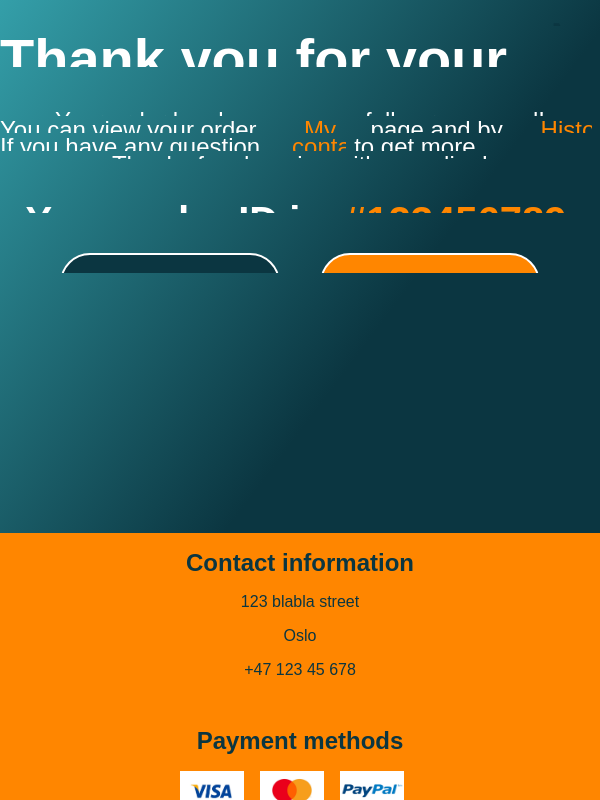
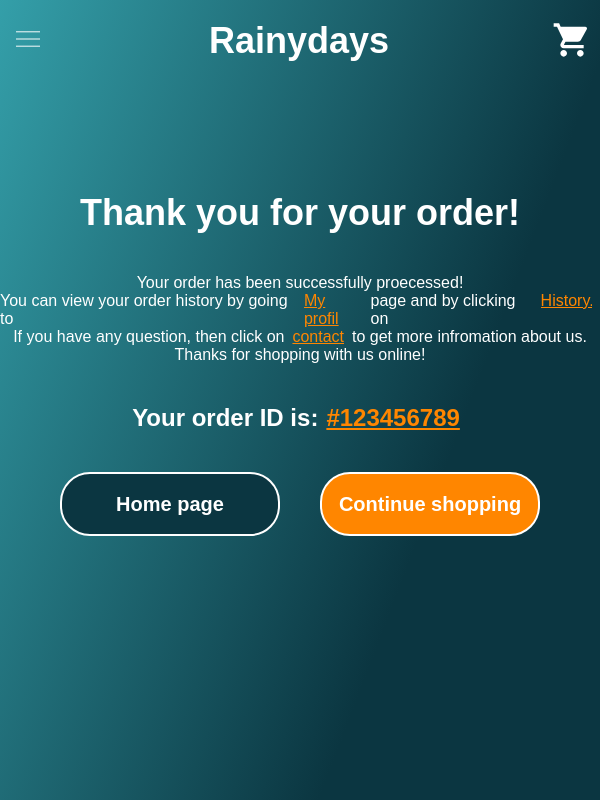
Before and after one commit to MinhBuiCong/Course-assignment-project, a website: page Checkout/checkout.html in a window 600 px wide. Drawn offline with Linux system fonts and the light colour scheme.

Commit message:
Checkout done

```diff
--- a/Checkout/checkout.html
+++ b/Checkout/checkout.html
@@ -22,7 +22,7 @@
               >
                 <path
                   fill="none"
-                  stroke="#000000"
+                  stroke="#ffffff"
                   stroke-miterlimit="10"
                   stroke-width="2"
                   d="M50 25L0 25M50 10L0 10M0 40L50 40"
@@ -38,7 +38,7 @@
               <svg
                 class="navCartMobile"
                 xmlns="http://www.w3.org/2000/svg"
-                fill="#0B3641"
+                fill="#ffffff"
                 viewBox="0 0 24 24"
                 width="18px"
                 height="18px"
--- a/styles/checkout.css
+++ b/styles/checkout.css
@@ -1,9 +1,35 @@
 .layout {
-  max-width: 100vw;
-  max-height: 100vh;
+  /* max-width: 100vw;
+  max-height: 100vh; */
   background: linear-gradient(to left top, #0b3641 40%, #3aafb9 90%);
   background-size: 120% 120%;
   background-position: right bottom;
+}
+
+@media only screen and (min-width: 412px) and (max-width: 767px) {
+  .headerMobile {
+    display: flex;
+    flex-direction: row;
+    justify-content: space-between;
+  }
+}
+
+@media only screen and (min-width: 412px) and (max-width: 767px) {
+  .menuButton .menuIcon {
+    color: white;
+  }
+}
+@media only screen and (min-width: 412px) and (max-width: 767px) {
+  .navHeadlineMobile {
+    margin-left: 32px;
+    color: white;
+  }
+}
+
+@media only screen and (min-width: 412px) and (max-width: 767px) {
+  nav {
+    display: none;
+  }
 }
 
 a {
@@ -26,12 +52,29 @@ a:hover {
   margin-bottom: 220px;
 }
 
+@media only screen and (min-width: 412px) and (max-width: 767px) {
+  .content {
+    display: flex;
+    flex-direction: column;
+    justify-content: center;
+    width: auto;
+    height: 80vh;
+  }
+}
+
 h1 {
   display: flex;
   justify-content: center;
   color: white;
   font-size: 56px;
 }
+
+@media only screen and (min-width: 412px) and (max-width: 767px) {
+  h1 {
+    font-size: 36px;
+  }
+}
+
 .paragraph {
   display: flex;
   flex-direction: column;
@@ -40,6 +83,17 @@ h1 {
   margin-top: 40px;
   font-size: 24px;
   font-weight: lighter;
+}
+
+@media only screen and (min-width: 412px) and (max-width: 767px) {
+  .paragraph {
+    display: flex;
+    flex-direction: column;
+    align-content: center;
+    font-size: 16px;
+    width: auto;
+    height: auto;
+  }
 }
 
 p {
@@ -53,6 +107,12 @@ h2 {
   color: white;
   margin-top: 40px;
   font-size: 40px;
+}
+
+@media only screen and (min-width: 412px) and (max-width: 767px) {
+  h2 {
+    font-size: 24px;
+  }
 }
 
 span {
```
